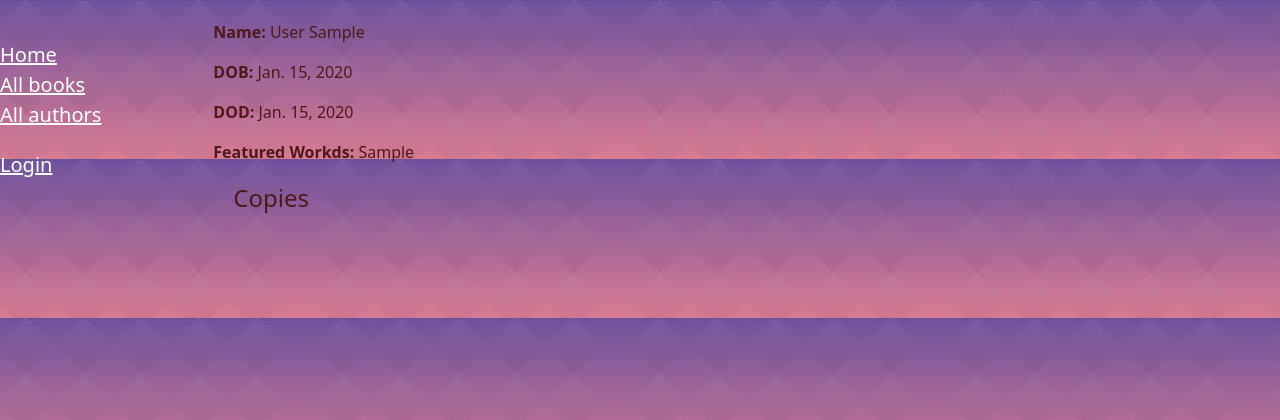
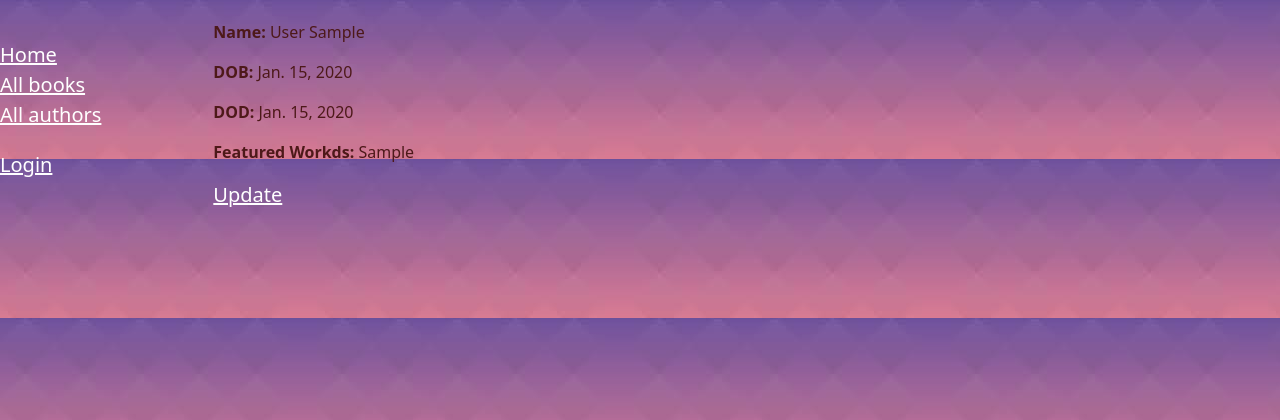
Before and after one commit to QuocTrung76/MyLib, a Django app: page /catalog/authors/1 in a window 1280 px wide. Shown: the top 420 px of the page. Run offline with Django 3.2, Linux system fonts and the light colour scheme; tables that the repository leaves empty hold one stand-in row (values such as "Sample post").

Commit message:
modified update author

```diff
--- a/catalog/templates/catalog/author_detail.html
+++ b/catalog/templates/catalog/author_detail.html
@@ -9,8 +9,8 @@
   <p><strong>DOB:</strong> {{ author.date_of_birth }}</p>
   <p><strong>DOD:</strong> {{ author.date_of_death }}</p>
   <p><strong>Featured Workds:</strong> {{ author.featured_works }}</p>
-
-  <div style="margin-left:20px;margin-top:20px">
+  <a href="{% url 'author-update' author.id %}">Update</a>
+  <!-- <div style="margin-left:20px;margin-top:20px">
     <h4>Copies</h4>
 
     {% for copy in book.bookinstance_set.all %}
@@ -24,5 +24,5 @@
       <p><strong>Imprint:</strong> {{ copy.imprint }}</p>
       <p class="text-muted"><strong>Id:</strong> {{ copy.id }}</p>
     {% endfor %}
-  </div>
+  </div> -->
 {% endblock %}
--- a/catalog/views.py
+++ b/catalog/views.py
@@ -143,7 +143,7 @@
 
 class AuthorUpdate(UpdateView):
     model = Author
-    form_class = AuthorForm
+    #orm_class = AuthorForm
     fields = '__all__' # Not recommended (potential security issue if more fields added)
 
 class AuthorDelete(DeleteView):
```
